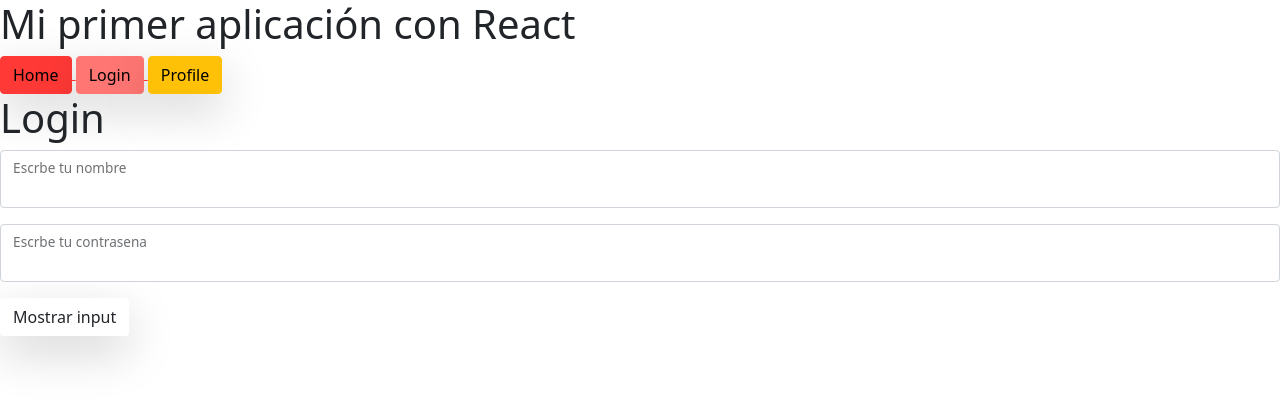
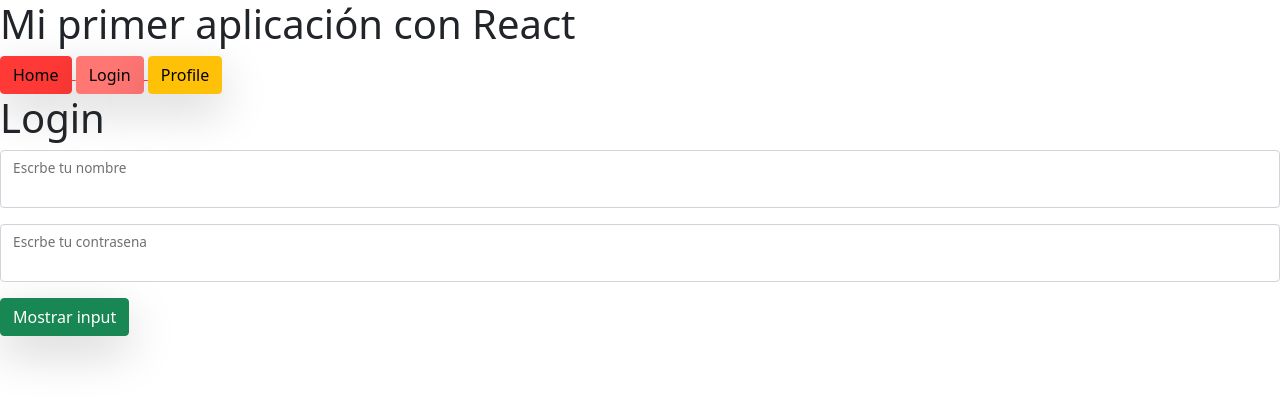
Before and after one commit to jaiovi/reto-denso-tc2005b, a React (Create React App) app: page /login in a window 1280 px wide. Shown: the top 404 px of the page. Built offline with nearby package versions, Linux system fonts and the light colour scheme.

Commit message:
Complementar 11M

```diff
--- a/src/components/Input.js
+++ b/src/components/Input.js
@@ -14,7 +14,7 @@ function InputElem(props, ref){
     return(
         <React.Fragment>
         <div class="form-floating mb-3">
-            <input onChange={onChange} class="form-control" type="email"/>
+            <input onChange={onChange} className="form-control" type="email"/>
             <label for="floatingInput">{props.label}</label>
         </div>
         </React.Fragment>
--- a/src/pages/Login.js
+++ b/src/pages/Login.js
@@ -1,5 +1,6 @@
 import Button from "../components/Button";
 import Input from "../components/Input";
+import OffCanvas from "../components/OffCanvas";
 import React, {useRef} from "react";
 
 function Login()/*{
@@ -29,7 +30,7 @@ function Login()/*{
             <h1>Login</h1>
             <Input label="Escrbe tu nombre" ref={inputUsername} />
             <Input label="Escrbe tu contrasena" ref={inputPass} />
-            <Button onClick={mostrar}>Mostrar input</Button>
+            <Button onClick={mostrar} color={"success"}>Mostrar input</Button>
         </div>
     )
 }
```
